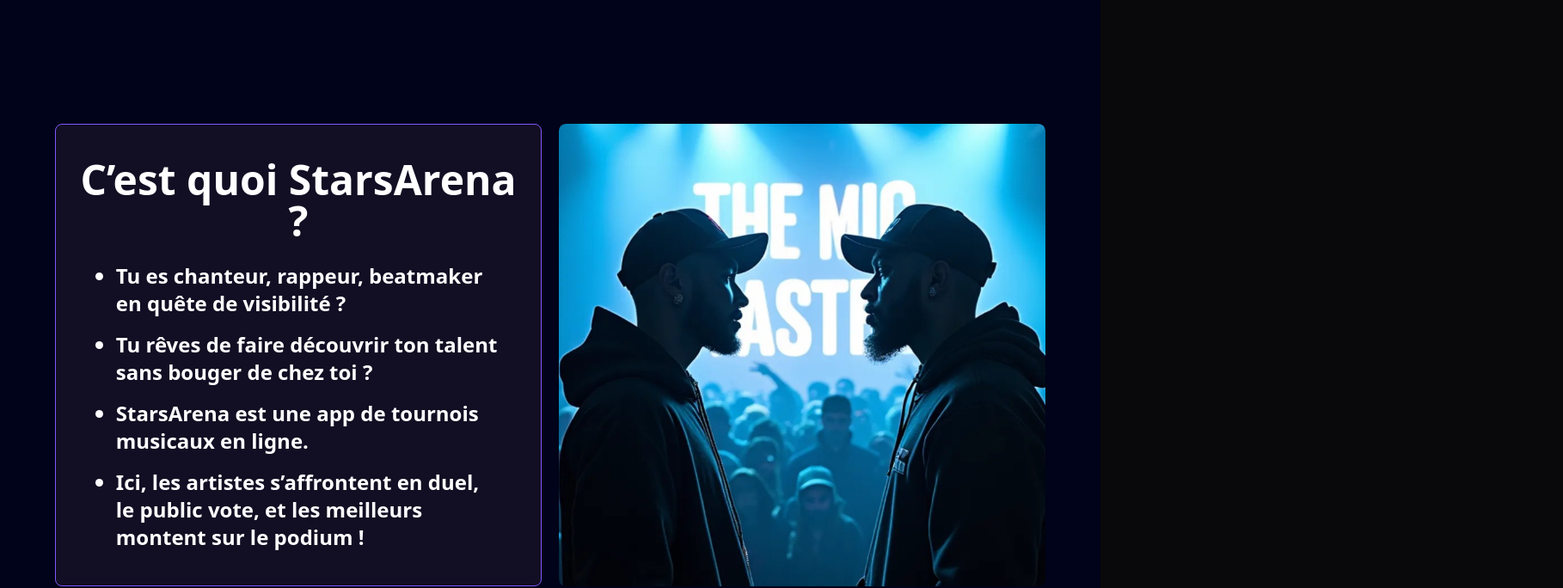
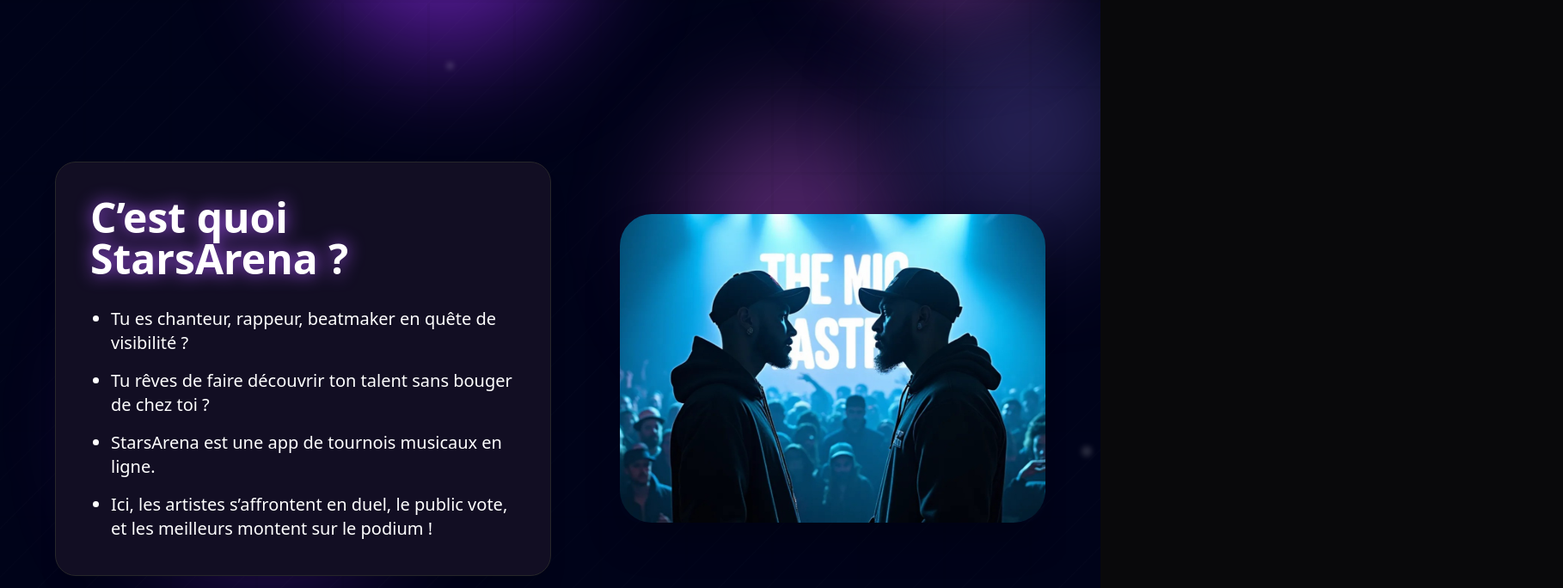
Before and after one commit to mathieumdc/Vitrine_StarsArena, a Next.js app: page / in a window 1280 px wide. Shown: the part 800-1484 px from the top of the page at 86% size, 1818 px wide, since content can reach past the window. Built offline with nearby package versions, Linux system fonts and the light colour scheme.

Commit message:
[add] new style

```diff
--- a/app/page.tsx
+++ b/app/page.tsx
@@ -4,12 +4,17 @@
 import Contact from "@/components/Contact";
 import { FloatingNav } from "@/components/ui/FloatingNav";
 import { navItems } from "@/data";
+import GlobalBackground from "@/components/GlobalBackground";
 
 export const dynamic = "force-dynamic";
+
 export default function Home() {
   return (
-    <main className="relative bg-black-100 flex justify-center items-center flex-col mx-auto sm:px-10 px-5">
-      <div className="max-w-7xl w-full">
+    <main className="relative bg-black-100 flex justify-center items-center flex-col mx-auto sm:px-10 px-5 overflow-hidden">
+      {/* ✅ Background global */}
+      <GlobalBackground />
+
+      <div className="max-w-7xl w-full relative z-10">
         <FloatingNav navItems={navItems} />
         <Hero />
         <div className="relative z-20">
--- a/components/About.tsx
+++ b/components/About.tsx
@@ -44,18 +44,26 @@
 
 const About: React.FC = () => {
   return (
-    <section id="about" className="w-full py-20 px-4 md:px-0 max-w-6xl mx-auto">
-      {content.map((item, index) => (
+    <section
+      id="about"
+      className="relative w-full py-28 px-6 max-w-7xl mx-auto overflow-hidden"
+    >
+      {content.map((item, index) => {
+        const isEven = index % 2 === 0;
+        return (
           <div
             key={index}
-          className={`grid md:grid-cols-2 gap-x-5 ${
-            index !== content.length - 1 ? "mb-10" : ""
-          }`}
+            className={`flex flex-col md:flex-row ${
+              !isEven ? "md:flex-row-reverse" : ""
+            } items-center gap-12 md:gap-20 mb-32 group`}
           >
             {/* Texte */}
-          <div className="bg-[#120e23] border border-[#8157ff] rounded-lg p-6 text-white flex flex-col justify-center items-center text-center h-[538px]">
-            <h2 className="text-5xl font-bold mb-6" dangerouslySetInnerHTML={{ __html: item.title }} />
-            <ul className="list-disc pl-5 space-y-4 text-2xl font-semibold text-left max-w-[90%]">
+            <div className="flex-1 bg-[#120e23] border border-purple-600 rounded-3xl p-10 text-white shadow-xl transition-all duration-500 hover:shadow-purple-700">
+              <h2
+                className="text-4xl md:text-5xl font-extrabold mb-8 text-purple-400 leading-snug drop-shadow-[0_0_10px_#a855f7]"
+                dangerouslySetInnerHTML={{ __html: item.title }}
+              />
+              <ul className="list-disc pl-6 space-y-4 text-lg md:text-xl font-medium leading-relaxed">
                 {item.description.map((line, i) => (
                   <li key={i} dangerouslySetInnerHTML={{ __html: line }} />
                 ))}
@@ -63,19 +71,20 @@
             </div>
 
             {/* Image */}
-          <div className="w-full flex justify-center items-center h-[538px]">
-            <div className="w-full h-full overflow-hidden rounded-lg">
+            <div className="flex-1 w-full">
+              <div className="rounded-3xl overflow-hidden shadow-2xl transform transition duration-500 hover:scale-105 hover:shadow-purple-400/50">
                 <Image
                   src={item.img}
                   alt=""
                   width={800}
                   height={538}
-                className="object-cover w-full h-full rounded-lg"
+                  className="w-full h-full object-cover"
                 />
               </div>
             </div>
           </div>
-      ))}
+        );
+      })}
     </section>
   );
 };
--- /dev/null
+++ b/components/GlobalBackground.tsx
@@ -0,0 +1,102 @@
+import React from "react";
+
+const GlobalBackground = () => {
+  return (
+    <>
+      {/* Dégradé violet sombre */}
+      <div className="absolute inset-0 -z-50 bg-gradient-to-br from-[#2a1155] via-[#180b36] to-[#3b0080]"></div>
+
+      {/* Tâches floues colorées (blobs) — plus nombreuses et plus visibles */}
+      {[...Array(20)].map((_, i) => {
+        const size = 200 + Math.random() * 200; // taille entre 200px et 400px
+        const top = Math.random() * 100;
+        const left = Math.random() * 100;
+        const opacity = 0.4 + Math.random() * 0.3;
+        const delay = Math.random() * 4;
+        const colors = [
+          "rgba(138, 43, 226, OPACITY)",
+          "rgba(186, 85, 211, OPACITY)",
+          "rgba(153, 50, 204, OPACITY)",
+          "rgba(255, 105, 180, OPACITY)",
+          "rgba(147, 112, 219, OPACITY)",
+          "rgba(72, 61, 139, OPACITY)",
+        ];
+        const color =
+          colors[Math.floor(Math.random() * colors.length)].replace(
+            "OPACITY",
+            opacity.toFixed(2)
+          );
+
+        return (
+          <div
+            key={i}
+            className="absolute rounded-full filter blur-3xl animate-blob"
+            style={{
+              width: `${size}px`,
+              height: `${size}px`,
+              top: `${top}%`,
+              left: `${left}%`,
+              backgroundColor: color,
+              animationDelay: `${delay}s`,
+            }}
+          />
+        );
+      })}
+
+      {/* Grille subtile */}
+      <div className="absolute inset-0 pointer-events-none bg-grid-black/[0.04]" />
+
+      {/* Lignes diagonales très discrètes */}
+      <svg
+        className="absolute inset-0 w-full h-full pointer-events-none"
+        xmlns="http://www.w3.org/2000/svg"
+      >
+        <defs>
+          <pattern
+            id="diagonalLines"
+            patternUnits="userSpaceOnUse"
+            width="40"
+            height="40"
+            patternTransform="rotate(45)"
+          >
+            <line
+              x1="0"
+              y="0"
+              x2="0"
+              y2="40"
+              stroke="rgba(255, 255, 255, 0.02)"
+              strokeWidth="1"
+            />
+          </pattern>
+        </defs>
+        <rect width="100%" height="100%" fill="url(#diagonalLines)" />
+      </svg>
+
+      {/* Bokeh lights */}
+      <div className="absolute inset-0 pointer-events-none">
+        {[...Array(25)].map((_, i) => {
+          const size = 6 + Math.random() * 10;
+          const left = Math.random() * 100;
+          const top = Math.random() * 100;
+          const delay = Math.random() * 5;
+          return (
+            <span
+              key={i}
+              className="absolute rounded-full bg-white opacity-10 animate-pulse"
+              style={{
+                width: size,
+                height: size,
+                left: `${left}%`,
+                top: `${top}%`,
+                animationDelay: `${delay}s`,
+                filter: "blur(3px)",
+              }}
+            />
+          );
+        })}
+      </div>
+    </>
+  );
+};
+
+export default GlobalBackground;
--- a/components/Hero.tsx
+++ b/components/Hero.tsx
@@ -1,44 +1,24 @@
-import React from 'react'
-import { Spotlight } from './ui/Spotlight'
-import { TextGenerateEffect } from './ui/TextGenerateEffect'
-import MagicButton from './ui/MagicButton'
-import { FaLocationArrow } from 'react-icons/fa'
+import React from "react";
+import { TextGenerateEffect } from "./ui/TextGenerateEffect";
+import MagicButton from "./ui/MagicButton";
+import { FaLocationArrow } from "react-icons/fa";
 
 const Hero = () => {
   return (
-    <section id="hero">
-      <div className='pb-20 pt-36'>
-        <div>
-          <Spotlight
-            className='-top-40 -left-10 md:-left-32 md:-top-20 h-screen'
-            fill="rgba(138, 43, 226, 0.8)"
-          />
-          <Spotlight
-            className='-top-10 left-full h-[80vh] w-[50vw]'
-            fill="rgba(186, 85, 211, 0.8)"
-          />
-          <Spotlight
-            className='top-28 left-80 h-[80vh] w-[50vw]'
-            fill="rgba(153, 50, 204, 0.8)"
-          />
-        </div>
-
-        <div className="h-screen w-full dark:bg-black-100 bg-white dark:bg-grid-white/[0.03] bg-grid-black/[0.2] flex items-center justify-center absolute top-0 left-0">
-          <div className="absolute pointer-events-none inset-0 flex items-center justify-center dark:bg-black-100 bg-white [mask-image:radial-gradient(ellipse_at_center,transparent_20%,black)]" />
-        </div>
-
-        <div className='flex justify-center relative my-20 z-10'>
-          <div className='max-w-[89vw] md:max-w-2xl lg:max-w-[60vw] flex flex-col items-center justify-center'>
-            <h2 className='uppercase tracking-widest text-xs text-center text-blue-100 max-w-80'>
+    <section id="hero" className="relative w-full min-h-screen overflow-hidden">
+      <div className="relative z-10 pb-20 pt-36 flex flex-col items-center justify-center">
+        <div className="flex justify-center relative my-20 z-10">
+          <div className="max-w-[89vw] md:max-w-2xl lg:max-w-[60vw] flex flex-col items-center justify-center text-white">
+            <h2 className="uppercase tracking-widest text-xs text-center text-blue-100 max-w-80 mb-3">
               Le futur des compétitions artistiques
             </h2>
 
             <TextGenerateEffect
-              className='text-center text-[40px] md:text-5xl lg:text-6xl'
-              words='Rejoignez StarsArena : Devenez la Prochaine Icône de la Musique'
+              className="text-center text-[40px] md:text-5xl lg:text-6xl"
+              words="Rejoignez StarsArena : Devenez la Prochaine Icône de la Musique"
             />
 
-            <p className='text-center md:tracking-wider mb-4 text-sm md:text-lg lg:text-2xl'>
+            <p className="text-center md:tracking-wider mb-4 text-sm md:text-lg lg:text-2xl max-w-xl">
               Présentez vos talents, gagnez des trophées et des récompenses dans des compétitions de musique passionnantes
             </p>
 
@@ -52,7 +32,7 @@
         </div>
       </div>
     </section>
-  )
-}
+  );
+};
 
-export default Hero
+export default Hero;
```
Also changed, not shown: components/Contact.tsx (+41 -35 lines), components/Partner.tsx (+19 -16 lines). Lines whose indentation alone changed are shown as unchanged.
